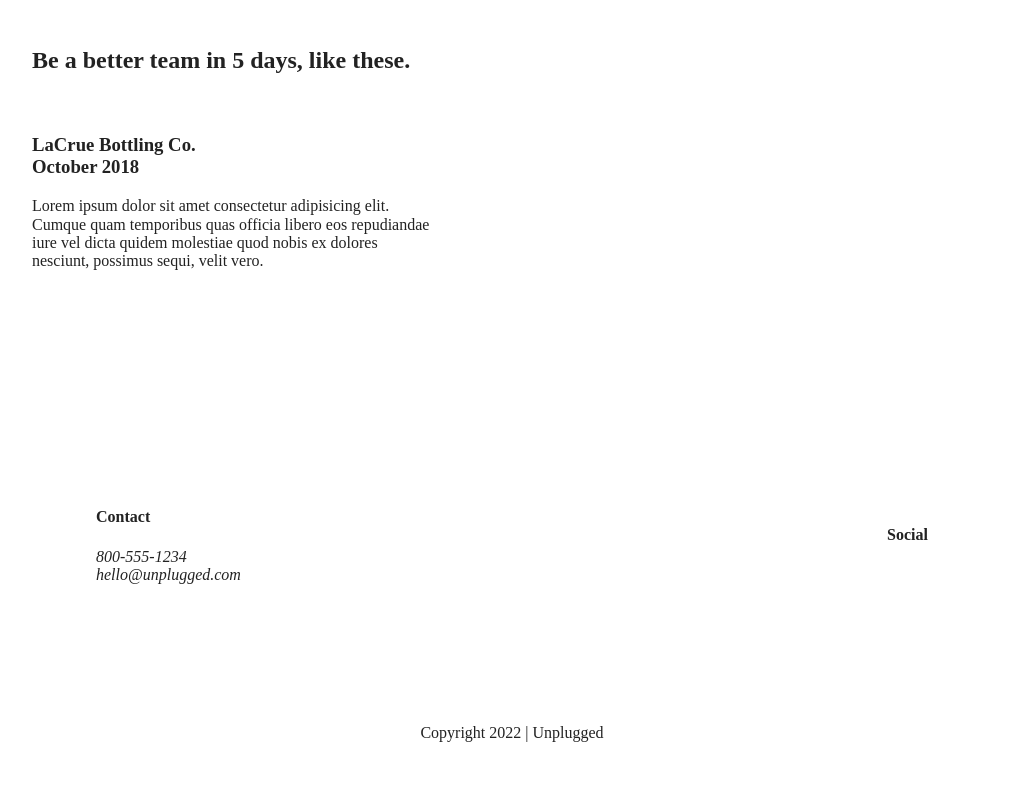
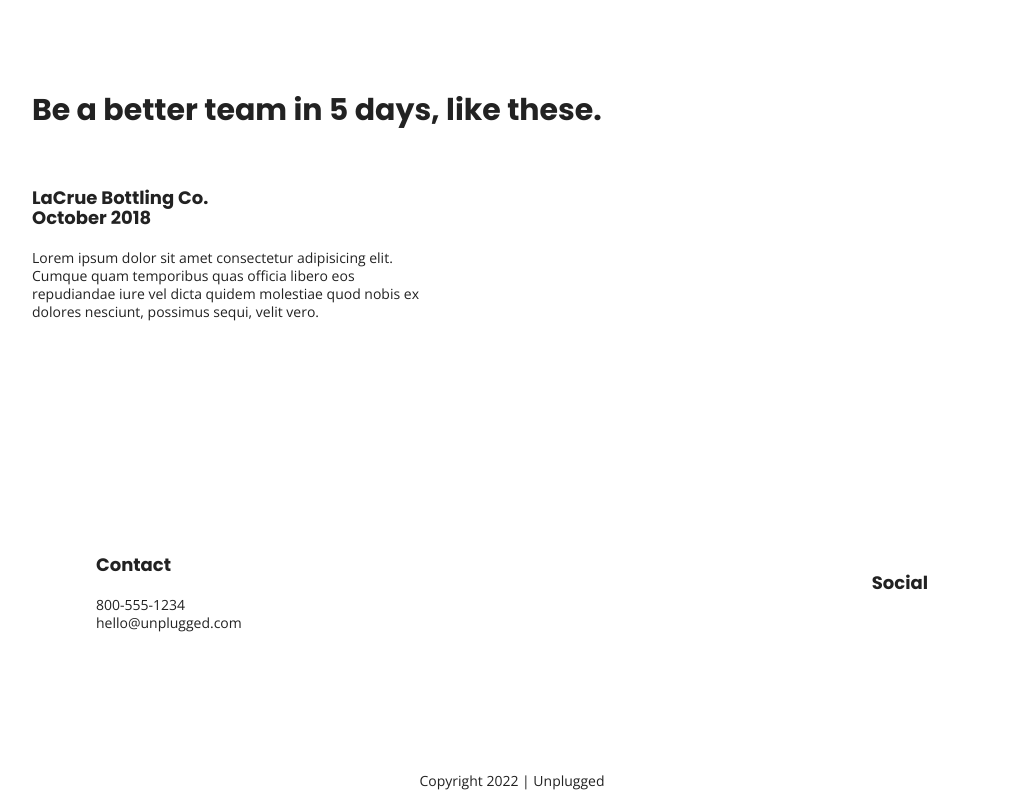
Before and after one commit to davidjuarez723/Unplugged-Retreat-Project, a website built with Parcel: page index.html in a window 1280 px wide. Shown: the part 1311-2101 px from the top of the page, without its empty margins (128-1151 px from the left). Before the commit the page ends 2054 px from the top, so only its background shows below. Built offline with nearby package versions, Linux system fonts and the light colour scheme.

Commit message:
Added text styles and font sizes

```diff
--- a/about/index.html
+++ b/about/index.html
@@ -18,6 +18,8 @@
 
   <link rel="stylesheet" href="../css/normalize.css">
   <link rel="stylesheet" href="../css/main.css">
+  <!-- Google Fonts -->
+  <link href="https://fonts.googleapis.com/css?family=Open+Sans:400,700|Poppins:500,700" rel="stylesheet">
 
   <meta name="theme-color" content="#fafafa">
 </head>
--- a/css/main.css
+++ b/css/main.css
@@ -86,6 +86,53 @@ textarea {
 /* ==========================================================================
    Author's custom styles
    ========================================================================== */
+
+/* ----- GENERAL STYLES ----- */
+html {
+  font-size: 16px;
+}
+
+body {
+  font-size: 1em;
+  font-family: 'Open Sans', sans-serif;
+  text-align: left;
+}
+
+ul,
+ol {
+  list-style-type: none;
+}
+
+a {
+  color: #e2e3ed;
+  text-decoration: none;
+}
+
+h2 {
+  font-family: 'Poppins', sans-serif;
+  font-size: 1.875em;
+}
+
+h3,
+h4 {
+  font-family: 'Poppins', sans-serif;
+  margin: 20px 0;
+  font-size: 1.125em;
+}
+
+p {
+  font-size: .875em;
+  line-height: 1.285;
+}
+
+address {
+  font-style: normal;
+}
+
+.content-wrapper {
+  width: 90%;
+  margin: 50px 0;
+}
 
 /* ----- HEADER & FOOTER STYLES ----- */
 header,
--- a/index.html
+++ b/index.html
@@ -18,6 +18,8 @@
 
   <link rel="stylesheet" href="css/normalize.css">
   <link rel="stylesheet" href="css/main.css">
+  <!-- Google Fonts -->
+  <link href="https://fonts.googleapis.com/css?family=Open+Sans:400,700|Poppins:500,700" rel="stylesheet">
 
   <meta name="theme-color" content="#fafafa">
 </head>
```
Also changed, not shown: faq/index.html (+2 -0 lines).
